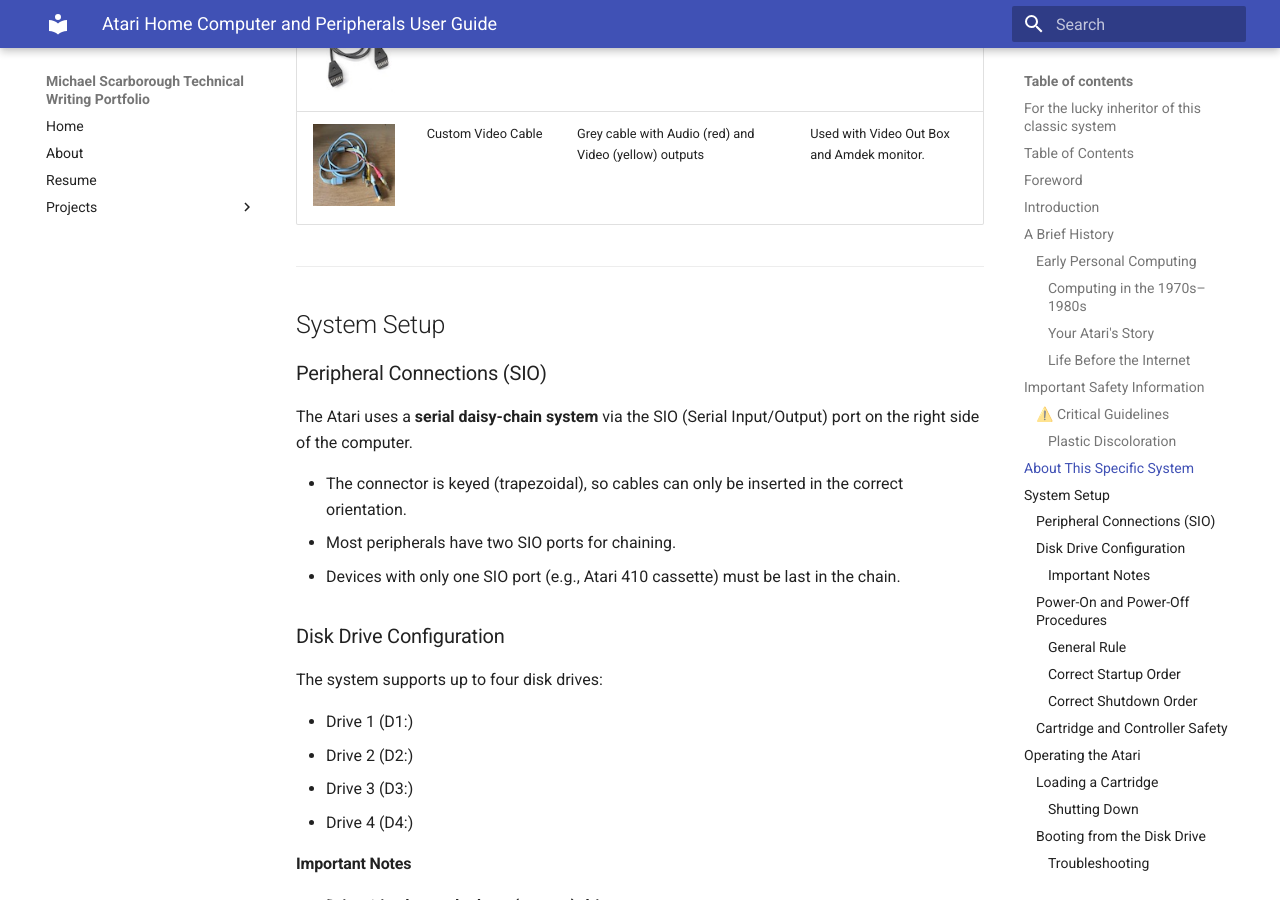
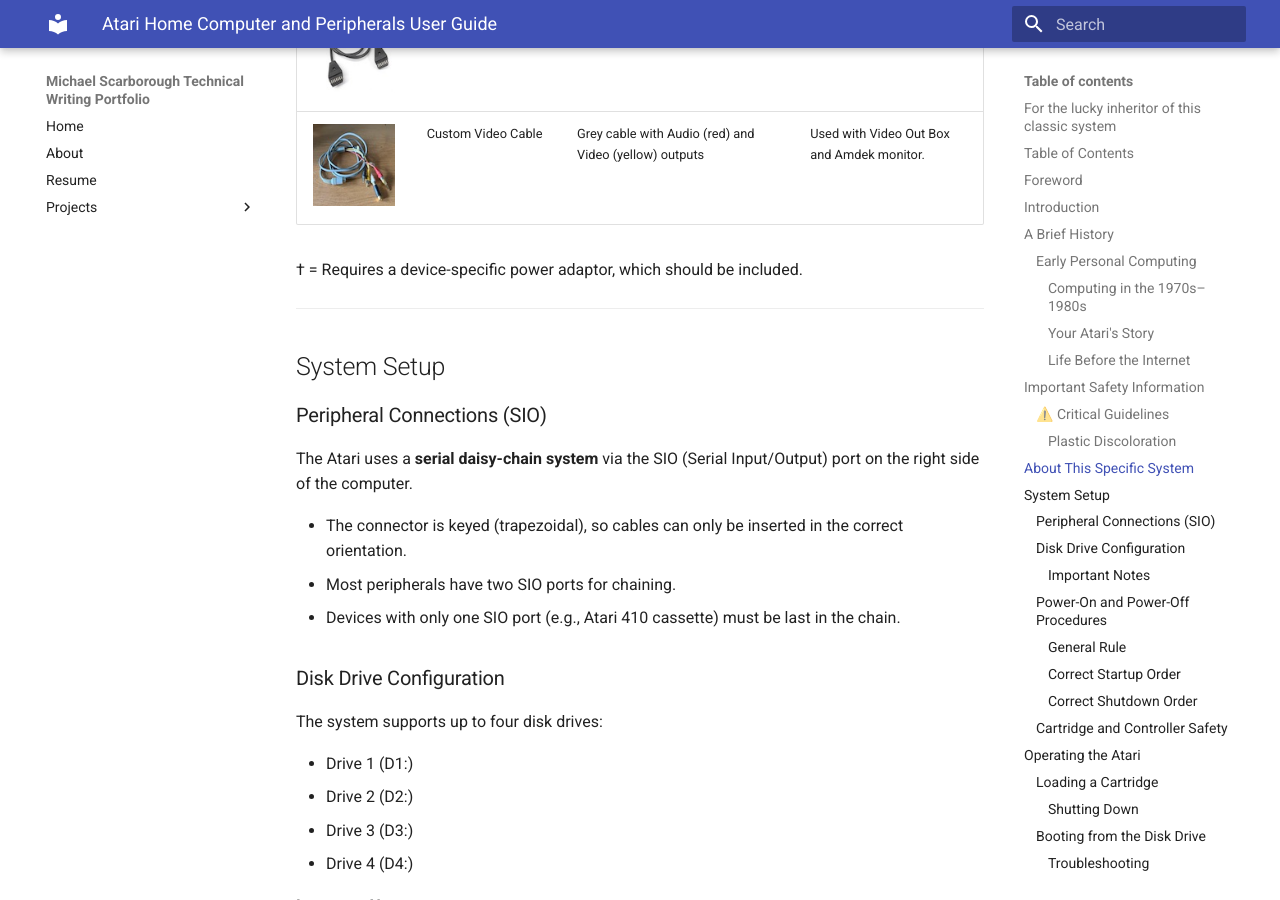
Before and after one commit to MackMike/technical-writing-portfolio-site, an MkDocs documentation site: the page built from docs/projects/atari-user-guide.md, in a window 1280 px wide and 900 px high, scrolled down 5600 px. Built offline with MkDocs 1.6.1 and Material for MkDocs 9.7.7, drawn with Linux system fonts in a browser that asks for light colours.

Commit message:
Update atari-user-guide.md

```diff
--- a/docs/projects/atari-user-guide.md
+++ b/docs/projects/atari-user-guide.md
@@ -151,6 +151,8 @@
 | <img src="/technical-writing-portfolio-site/assets/pdfs/Atari-Computer-User-Guide/pictures/VideoBox100.jpg" width="100" height="100" alt="Custom Video Out Box top-front view"> | Video Out Box | Custom Composite Video Output | Connects to back of Atari 400. |
 | <img src="/technical-writing-portfolio-site/assets/pdfs/Atari-Computer-User-Guide/pictures/AtariSIO-Cable100.jpg" width="100" height="100" alt="Atari SIO cable"> | SIO Cable | 13-pin Serial Input/Output | Standard Atari peripheral connection. |
 | <img src="/technical-writing-portfolio-site/assets/pdfs/Atari-Computer-User-Guide/pictures/Cable100.jpg" width="100" height="100" alt="Custom Video Cable top view"> | Custom Video Cable | Grey cable with Audio (red) and Video (yellow) outputs | Used with Video Out Box and Amdek monitor. |
+
+† = Requires a device-specific power adaptor, which should be included.
 
 
 ---
```
